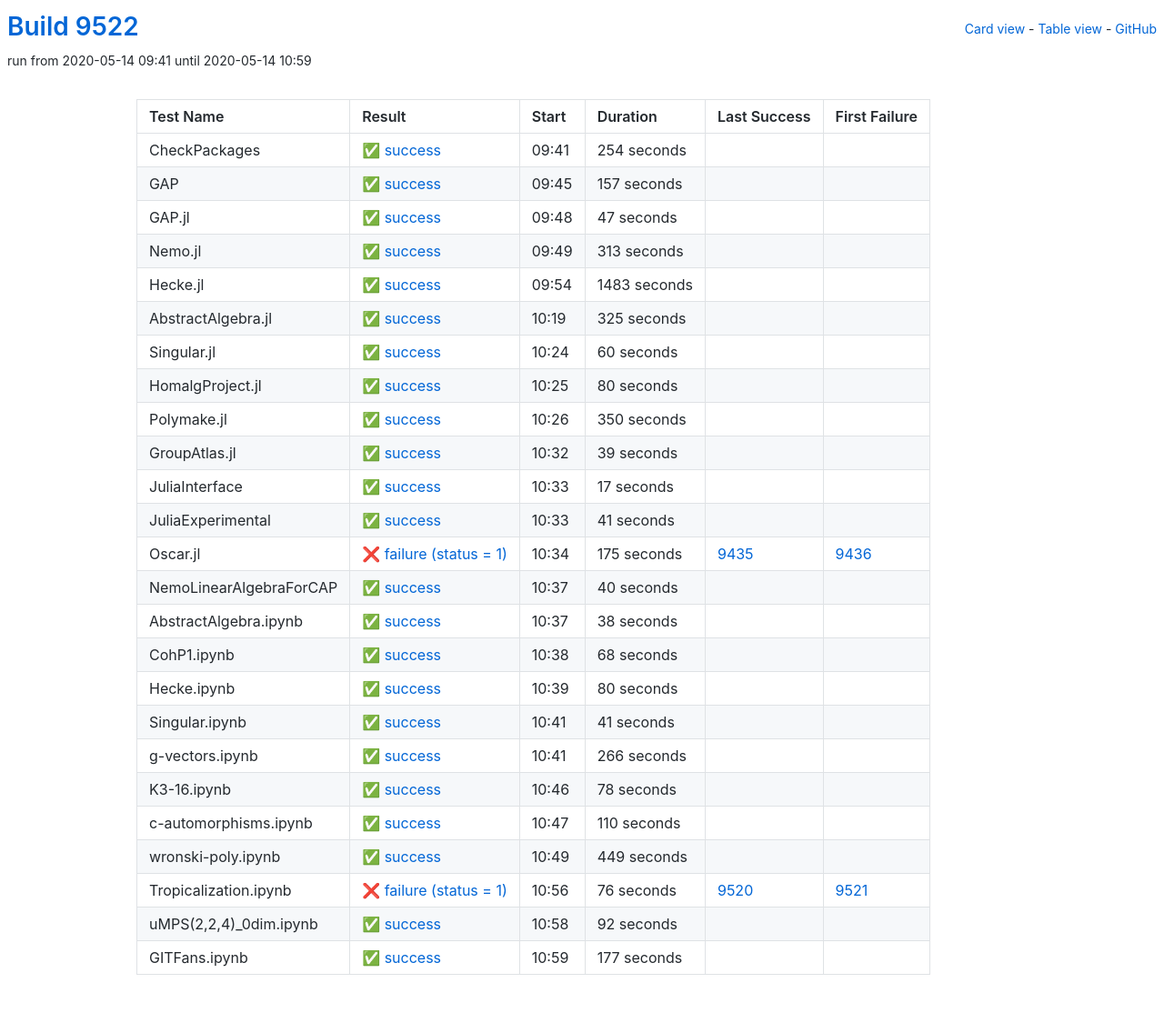
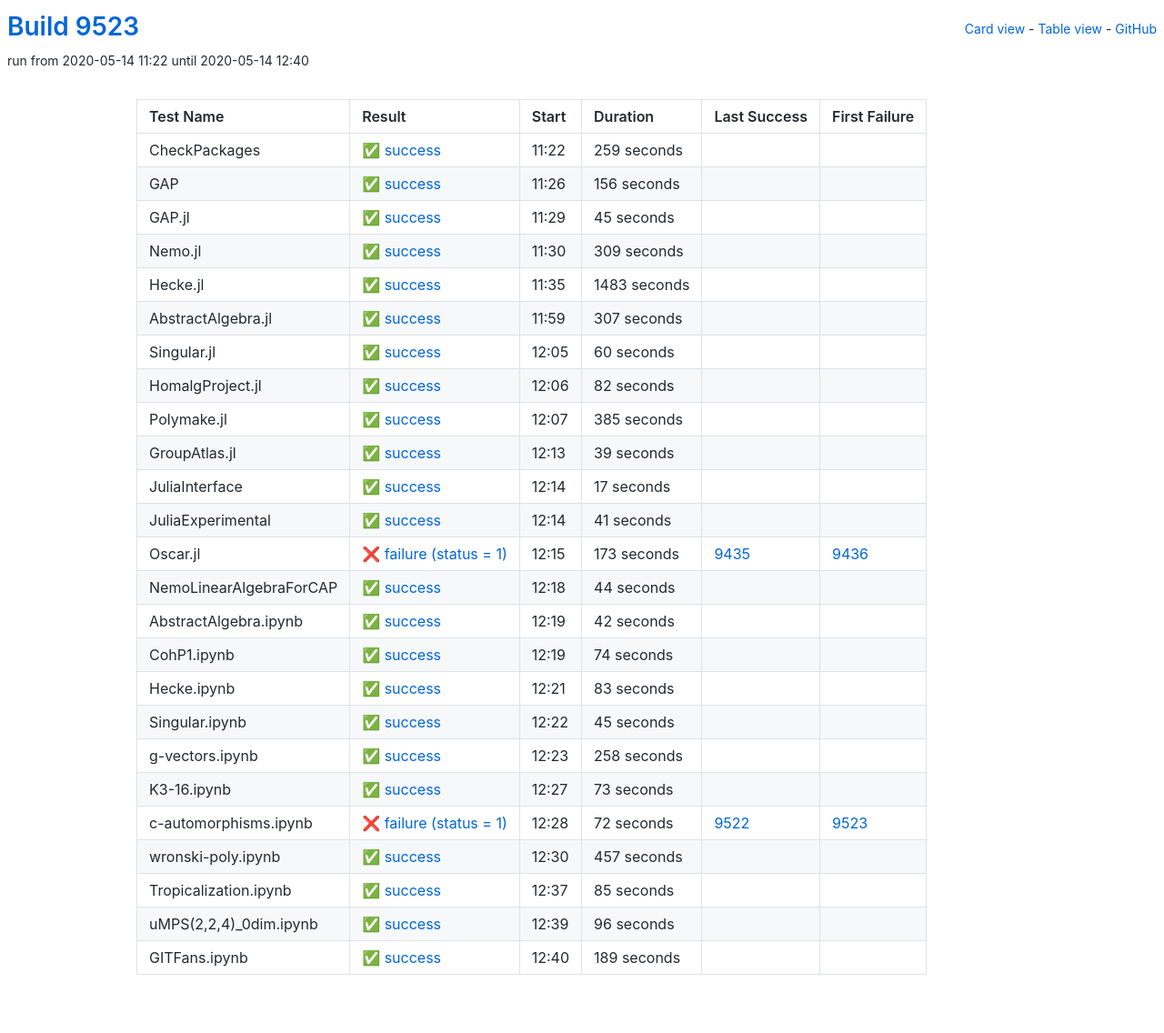
Before and after one commit to oscar-system/oscar-ci-status, a Jekyll site: the page built from table.html, in a window 1280 px wide. Shown: the whole page at 91% size. Built offline with Jekyll 4.4.1, drawn with Linux system fonts in a browser that asks for light colours.

Commit message:
Build 9523

```diff
--- a/_data/ci.yml
+++ b/_data/ci.yml
@@ -1,53 +1,53 @@
-build: 9522
-build_url: https://oscarci.mathematik.uni-kl.de/job/oscar/9522/
+build: 9523
+build_url: https://oscarci.mathematik.uni-kl.de/job/oscar/9523/
 job: oscar
 tests:
-- duration: 254
+- duration: 259
   exitcode: 0
   first_failure: false
   first_failure_url: null
   id: checkpackages
   last_success: false
   last_success_url: null
-  log: https://oscarci.mathematik.uni-kl.de/job/oscar/9522/artifact/logs/build-9522/CheckPackages.log
+  log: https://oscarci.mathematik.uni-kl.de/job/oscar/9523/artifact/logs/build-9523/CheckPackages.log
   name: CheckPackages
-  start: 2020-05-14 09:41
+  start: 2020-05-14 11:22
   status: success
   success: true
-- duration: 157
+- duration: 156
   exitcode: 0
   first_failure: false
   first_failure_url: null
   id: gap
   last_success: false
   last_success_url: null
-  log: https://oscarci.mathematik.uni-kl.de/job/oscar/9522/artifact/logs/build-9522/GAP.log
+  log: https://oscarci.mathematik.uni-kl.de/job/oscar/9523/artifact/logs/build-9523/GAP.log
   name: GAP
-  start: 2020-05-14 09:45
+  start: 2020-05-14 11:26
   status: success
   success: true
-- duration: 47
+- duration: 45
   exitcode: 0
   first_failure: false
   first_failure_url: null
   id: gap-jl
   last_success: false
   last_success_url: null
-  log: https://oscarci.mathematik.uni-kl.de/job/oscar/9522/artifact/logs/build-9522/GAP.jl.log
+  log: https://oscarci.mathematik.uni-kl.de/job/oscar/9523/artifact/logs/build-9523/GAP.jl.log
   name: GAP.jl
-  start: 2020-05-14 09:48
+  start: 2020-05-14 11:29
   status: success
   success: true
-- duration: 313
+- duration: 309
   exitcode: 0
   first_failure: false
   first_failure_url: null
   id: nemo-jl
   last_success: false
   last_success_url: null
-  log: https://oscarci.mathematik.uni-kl.de/job/oscar/9522/artifact/logs/build-9522/Nemo.jl.log
+  log: https://oscarci.mathematik.uni-kl.de/job/oscar/9523/artifact/logs/build-9523/Nemo.jl.log
   name: Nemo.jl
-  start: 2020-05-14 09:49
+  start: 2020-05-14 11:30
   status: success
   success: true
 - duration: 1483
@@ -57,21 +57,21 @@ tests:
   id: hecke-jl
   last_success: false
   last_success_url: null
-  log: https://oscarci.mathematik.uni-kl.de/job/oscar/9522/artifact/logs/build-9522/Hecke.jl.log
+  log: https://oscarci.mathematik.uni-kl.de/job/oscar/9523/artifact/logs/build-9523/Hecke.jl.log
   name: Hecke.jl
-  start: 2020-05-14 09:54
+  start: 2020-05-14 11:35
   status: success
   success: true
-- duration: 325
+- duration: 307
   exitcode: 0
   first_failure: false
   first_failure_url: null
   id: abstractalgebra-jl
   last_success: false
   last_success_url: null
-  log: https://oscarci.mathematik.uni-kl.de/job/oscar/9522/artifact/logs/build-9522/AbstractAlgebra.jl.log
+  log: https://oscarci.mathematik.uni-kl.de/job/oscar/9523/artifact/logs/build-9523/AbstractAlgebra.jl.log
   name: AbstractAlgebra.jl
-  start: 2020-05-14 10:19
+  start: 2020-05-14 11:59
   status: success
   success: true
 - duration: 60
@@ -81,33 +81,33 @@ tests:
   id: singular-jl
   last_success: false
   last_success_url: null
-  log: https://oscarci.mathematik.uni-kl.de/job/oscar/9522/artifact/logs/build-9522/Singular.jl.log
+  log: https://oscarci.mathematik.uni-kl.de/job/oscar/9523/artifact/logs/build-9523/Singular.jl.log
   name: Singular.jl
-  start: 2020-05-14 10:24
+  start: 2020-05-14 12:05
   status: success
   success: true
-- duration: 80
+- duration: 82
   exitcode: 0
   first_failure: false
   first_failure_url: null
   id: homalgproject-jl
   last_success: false
   last_success_url: null
-  log: https://oscarci.mathematik.uni-kl.de/job/oscar/9522/artifact/logs/build-9522/HomalgProject.jl.log
+  log: https://oscarci.mathematik.uni-kl.de/job/oscar/9523/artifact/logs/build-9523/HomalgProject.jl.log
   name: HomalgProject.jl
-  start: 2020-05-14 10:25
+  start: 2020-05-14 12:06
   status: success
   success: true
-- duration: 350
+- duration: 385
   exitcode: 0
   first_failure: false
   first_failure_url: null
   id: polymake-jl
   last_success: false
   last_success_url: null
-  log: https://oscarci.mathematik.uni-kl.de/job/oscar/9522/artifact/logs/build-9522/Polymake.jl.log
+  log: https://oscarci.mathematik.uni-kl.de/job/oscar/9523/artifact/logs/build-9523/Polymake.jl.log
   name: Polymake.jl
-  start: 2020-05-14 10:26
+  start: 2020-05-14 12:07
   status: success
   success: true
 - duration: 39
@@ -117,9 +117,9 @@ tests:
   id: groupatlas-jl
   last_success: false
   last_success_url: null
-  log: https://oscarci.mathematik.uni-kl.de/job/oscar/9522/artifact/logs/build-9522/GroupAtlas.jl.log
+  log: https://oscarci.mathematik.uni-kl.de/job/oscar/9523/artifact/logs/build-9523/GroupAtlas.jl.log
   name: GroupAtlas.jl
-  start: 2020-05-14 10:32
+  start: 2020-05-14 12:13
   status: success
   success: true
 - duration: 17
@@ -129,9 +129,9 @@ tests:
   id: juliainterface
   last_success: false
   last_success_url: null
-  log: https://oscarci.mathematik.uni-kl.de/job/oscar/9522/artifact/logs/build-9522/JuliaInterface.log
+  log: https://oscarci.mathematik.uni-kl.de/job/oscar/9523/artifact/logs/build-9523/JuliaInterface.log
   name: JuliaInterface
-  start: 2020-05-14 10:33
+  start: 2020-05-14 12:14
   status: success
   success: true
 - duration: 41
@@ -141,164 +141,164 @@ tests:
   id: juliaexperimental
   last_success: false
   last_success_url: null
-  log: https://oscarci.mathematik.uni-kl.de/job/oscar/9522/artifact/logs/build-9522/JuliaExperimental.log
+  log: https://oscarci.mathematik.uni-kl.de/job/oscar/9523/artifact/logs/build-9523/JuliaExperimental.log
   name: JuliaExperimental
-  start: 2020-05-14 10:33
+  start: 2020-05-14 12:14
   status: success
   success: true
-- duration: 175
+- duration: 173
   exitcode: 1
   first_failure: 9436
   first_failure_url: https://oscarci.mathematik.uni-kl.de/job/oscar/9436/
   id: oscar-jl
   last_success: 9435
   last_success_url: https://oscarci.mathematik.uni-kl.de/job/oscar/9435/
-  log: https://oscarci.mathematik.uni-kl.de/job/oscar/9522/artifact/logs/build-9522/Oscar.jl.log
+  log: https://oscarci.mathematik.uni-kl.de/job/oscar/9523/artifact/logs/build-9523/Oscar.jl.log
   name: Oscar.jl
-  start: 2020-05-14 10:34
+  start: 2020-05-14 12:15
   status: failure
   success: false
-- duration: 40
+- duration: 44
   exitcode: 0
   first_failure: false
   first_failure_url: null
   id: nemolinearalgebraforcap
   last_success: false
   last_success_url: null
-  log: https://oscarci.mathematik.uni-kl.de/job/oscar/9522/artifact/logs/build-9522/NemoLinearAlgebraForCAP.log
+  log: https://oscarci.mathematik.uni-kl.de/job/oscar/9523/artifact/logs/build-9523/NemoLinearAlgebraForCAP.log
   name: NemoLinearAlgebraForCAP
-  start: 2020-05-14 10:37
+  start: 2020-05-14 12:18
   status: success
   success: true
-- duration: 38
+- duration: 42
   exitcode: 0
   first_failure: false
   first_failure_url: null
   id: abstractalgebra-ipynb
   last_success: false
   last_success_url: null
-  log: https://oscarci.mathematik.uni-kl.de/job/oscar/9522/artifact/logs/build-9522/AbstractAlgebra.ipynb.log
+  log: https://oscarci.mathematik.uni-kl.de/job/oscar/9523/artifact/logs/build-9523/AbstractAlgebra.ipynb.log
   name: AbstractAlgebra.ipynb
-  start: 2020-05-14 10:37
+  start: 2020-05-14 12:19
   status: success
   success: true
-- duration: 68
+- duration: 74
   exitcode: 0
   first_failure: false
   first_failure_url: null
   id: cohp1-ipynb
   last_success: false
   last_success_url: null
-  log: https://oscarci.mathematik.uni-kl.de/job/oscar/9522/artifact/logs/build-9522/CohP1.ipynb.log
+  log: https://oscarci.mathematik.uni-kl.de/job/oscar/9523/artifact/logs/build-9523/CohP1.ipynb.log
   name: CohP1.ipynb
-  start: 2020-05-14 10:38
+  start: 2020-05-14 12:19
   status: success
   success: true
-- duration: 80
+- duration: 83
   exitcode: 0
   first_failure: false
   first_failure_url: null
   id: hecke-ipynb
   last_success: false
   last_success_url: null
-  log: https://oscarci.mathematik.uni-kl.de/job/oscar/9522/artifact/logs/build-9522/Hecke.ipynb.log
+  log: https://oscarci.mathematik.uni-kl.de/job/oscar/9523/artifact/logs/build-9523/Hecke.ipynb.log
   name: Hecke.ipynb
-  start: 2020-05-14 10:39
+  start: 2020-05-14 12:21
   status: success
   success: true
-- duration: 41
+- duration: 45
   exitcode: 0
   first_failure: false
   first_failure_url: null
   id: singular-ipynb
   last_success: false
   last_success_url: null
-  log: https://oscarci.mathematik.uni-kl.de/job/oscar/9522/artifact/logs/build-9522/Singular.ipynb.log
+  log: https://oscarci.mathematik.uni-kl.de/job/oscar/9523/artifact/logs/build-9523/Singular.ipynb.log
   name: Singular.ipynb
-  start: 2020-05-14 10:41
+  start: 2020-05-14 12:22
   status: success
   success: true
-- duration: 266
+- duration: 258
   exitcode: 0
   first_failure: false
   first_failure_url: null
   id: g-vectors-ipynb
   last_success: false
   last_success_url: null
-  log: https://oscarci.mathematik.uni-kl.de/job/oscar/9522/artifact/logs/build-9522/g-vectors.ipynb.log
+  log: https://oscarci.mathematik.uni-kl.de/job/oscar/9523/artifact/logs/build-9523/g-vectors.ipynb.log
   name: g-vectors.ipynb
-  start: 2020-05-14 10:41
+  start: 2020-05-14 12:23
   status: success
   success: true
-- duration: 78
+- duration: 73
   exitcode: 0
   first_failure: false
   first_failure_url: null
   id: k3-16-ipynb
   last_success: false
   last_success_url: null
-  log: https://oscarci.mathematik.uni-kl.de/job/oscar/9522/artifact/logs/build-9522/K3-16.ipynb.log
+  log: https://oscarci.mathematik.uni-kl.de/job/oscar/9523/artifact/logs/build-9523/K3-16.ipynb.log
   name: K3-16.ipynb
-  start: 2020-05-14 10:46
+  start: 2020-05-14 12:27
   status: success
   success: true
-- duration: 110
-  exitcode: 0
-  first_failure: false
-  first_failure_url: null
+- duration: 72
+  exitcode: 1
+  first_failure: 9523
+  first_failure_url: https://oscarci.mathematik.uni-kl.de/job/oscar/9523/
   id: c-automorphisms-ipynb
-  last_success: false
-  last_success_url: null
-  log: https://oscarci.mathematik.uni-kl.de/job/oscar/9522/artifact/logs/build-9522/c-automorphisms.ipynb.log
+  last_success: 9522
+  last_success_url: https://oscarci.mathematik.uni-kl.de/job/oscar/9522/
+  log: https://oscarci.mathematik.uni-kl.de/job/oscar/9523/artifact/logs/build-9523/c-automorphisms.ipynb.log
   name: c-automorphisms.ipynb
-  start: 2020-05-14 10:47
-  status: success
-  success: true
-- duration: 449
+  start: 2020-05-14 12:28
+  status: failure
+  success: false
+- duration: 457
   exitcode: 0
   first_failure: false
   first_failure_url: null
   id: wronski-poly-ipynb
   last_success: false
   last_success_url: null
-  log: https://oscarci.mathematik.uni-kl.de/job/oscar/9522/artifact/logs/build-9522/wronski-poly.ipynb.log
+  log: https://oscarci.mathematik.uni-kl.de/job/oscar/9523/artifact/logs/build-9523/wronski-poly.ipynb.log
   name: wronski-poly.ipynb
-  start: 2020-05-14 10:49
+  start: 2020-05-14 12:30
   status: success
   success: true
-- duration: 76
-  exitcode: 1
-  first_failure: 9521
-  first_failure_url: https://oscarci.mathematik.uni-kl.de/job/oscar/9521/
+- duration: 85
+  exitcode: 0
+  first_failure: false
+  first_failure_url: null
   id: tropicalization-ipynb
-  last_success: 9520
-  last_success_url: https://oscarci.mathematik.uni-kl.de/job/oscar/9520/
-  log: https://oscarci.mathematik.uni-kl.de/job/oscar/9522/artifact/logs/build-9522/Tropicalization.ipynb.log
+  last_success: false
+  last_success_url: null
+  log: https://oscarci.mathematik.uni-kl.de/job/oscar/9523/artifact/logs/build-9523/Tropicalization.ipynb.log
   name: Tropicalization.ipynb
-  start: 2020-05-14 10:56
-  status: failure
-  success: false
-- duration: 92
+  start: 2020-05-14 12:37
+  status: success
+  success: true
+- duration: 96
   exitcode: 0
   first_failure: false
   first_failure_url: null
   id: umps-2-2-4-0dim-ipynb
   last_success: false
   last_success_url: null
-  log: https://oscarci.mathematik.uni-kl.de/job/oscar/9522/artifact/logs/build-9522/uMPS-2-2-4-_0dim.ipynb.log
+  log: https://oscarci.mathematik.uni-kl.de/job/oscar/9523/artifact/logs/build-9523/uMPS-2-2-4-_0dim.ipynb.log
   name: uMPS(2,2,4)_0dim.ipynb
-  start: 2020-05-14 10:58
+  start: 2020-05-14 12:39
   status: success
   success: true
-- duration: 177
+- duration: 189
   exitcode: 0
   first_failure: false
   first_failure_url: null
   id: gitfans-ipynb
   last_success: false
   last_success_url: null
-  log: https://oscarci.mathematik.uni-kl.de/job/oscar/9522/artifact/logs/build-9522/GITFans.ipynb.log
+  log: https://oscarci.mathematik.uni-kl.de/job/oscar/9523/artifact/logs/build-9523/GITFans.ipynb.log
   name: GITFans.ipynb
-  start: 2020-05-14 10:59
+  start: 2020-05-14 12:40
   status: success
   success: true
```
Also changed, not shown: README.md.
